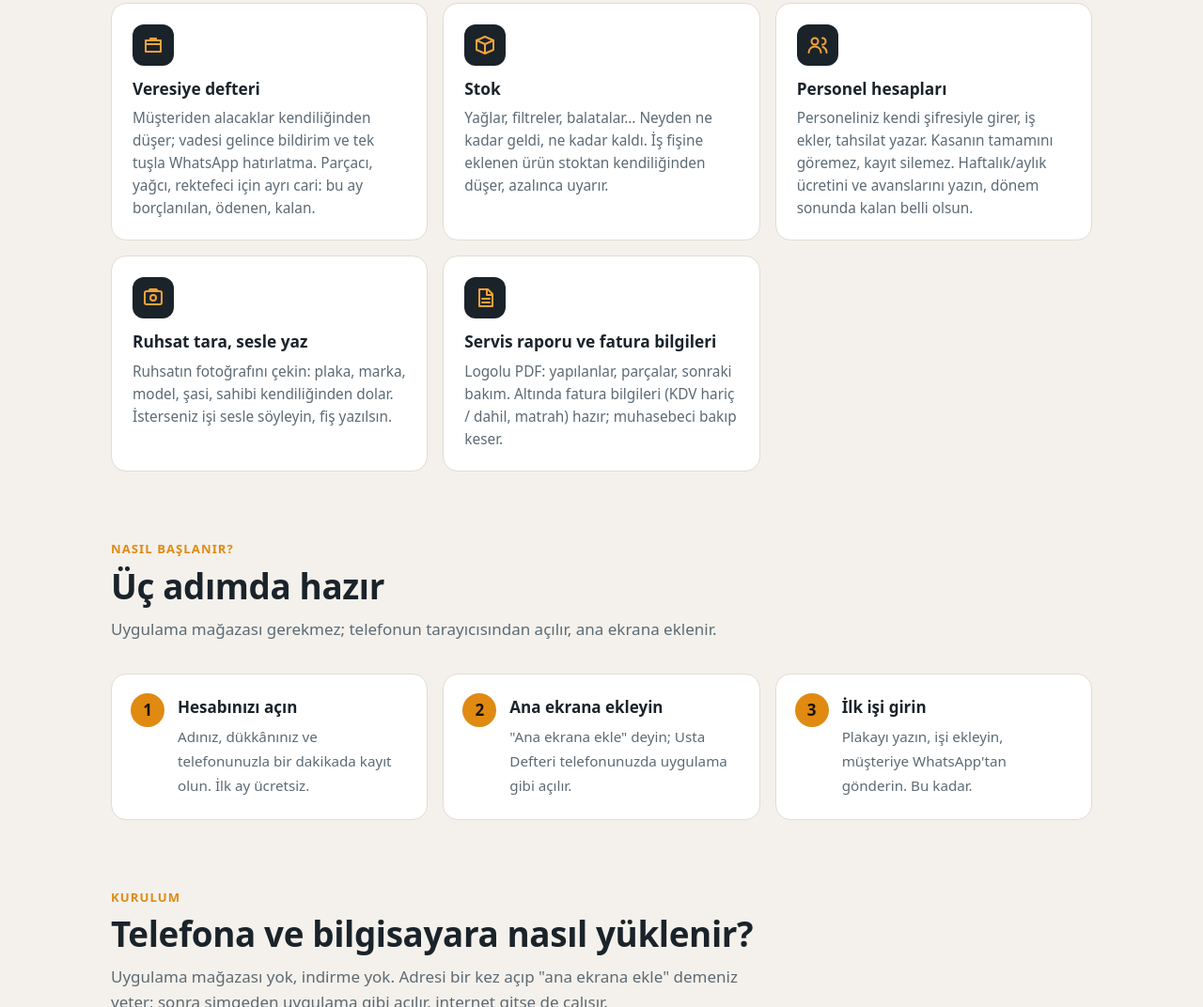
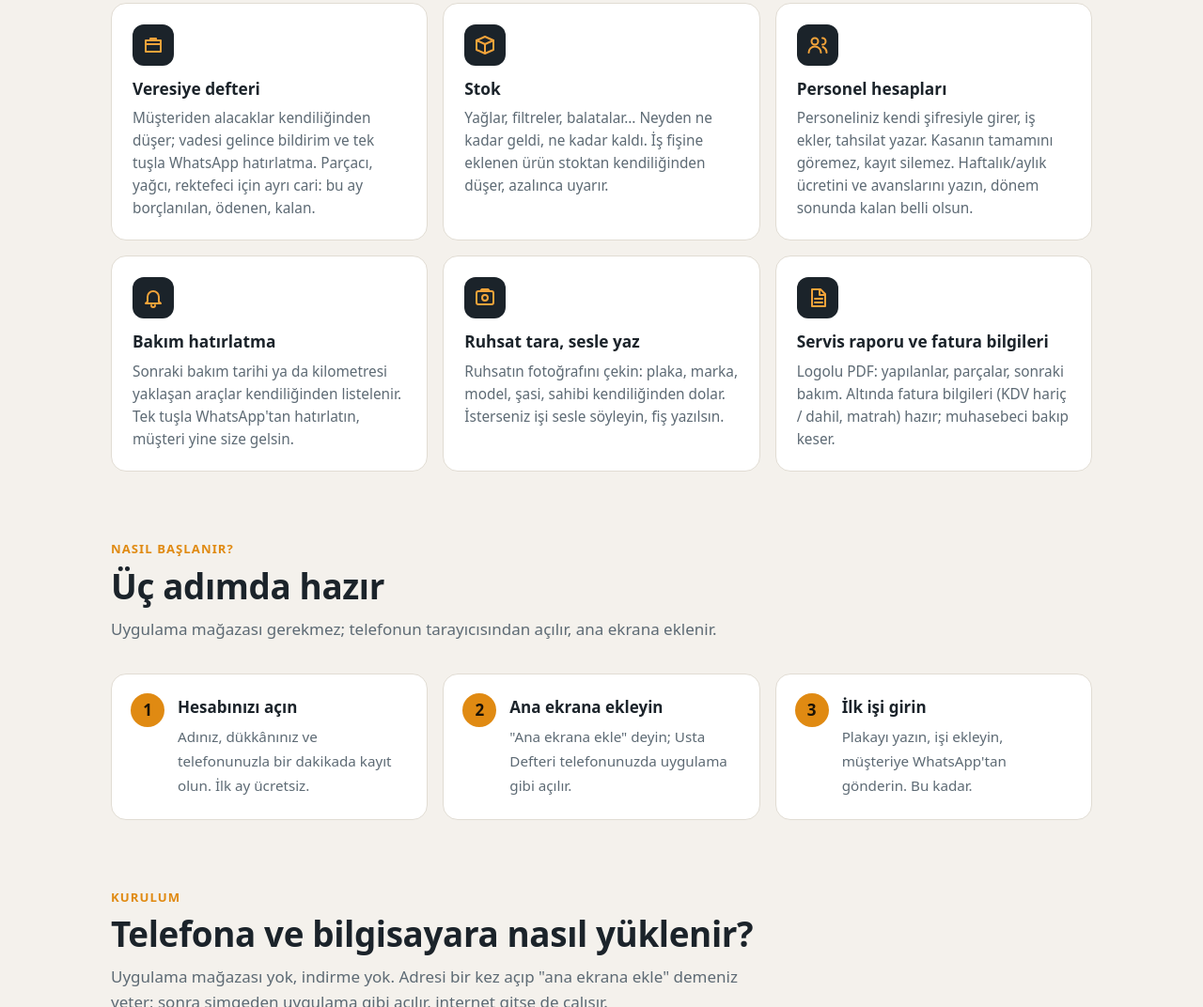
Before and after one commit to ismetcnyldz/usta-defteri, a plain HTML site: page index.html in a window 1280 px wide. Shown: the part 3273-4345 px from the top of the page at 94% size. Drawn offline with Linux system fonts and the light colour scheme; no server answers.

Commit message:
Özellikler: Bakım hatırlatma kartı eklendi

```diff
--- a/index.html
+++ b/index.html
@@ -362,6 +362,7 @@ footer a{color:#e7ecef}
       <div class="f"><div class="ic"><svg viewBox="0 0 24 24"><path d="M4 7h16v12H4z"/><path d="M4 11h16M9 7V5h6v2"/></svg></div><h3>Veresiye defteri</h3><p>Müşteriden alacaklar kendiliğinden düşer; vadesi gelince bildirim ve tek tuşla WhatsApp hatırlatma. Parçacı, yağcı, rektefeci için ayrı cari: bu ay borçlanılan, ödenen, kalan.</p></div>
       <div class="f"><div class="ic"><svg viewBox="0 0 24 24"><path d="M3 7l9-4 9 4-9 4-9-4z"/><path d="M3 7v10l9 4 9-4V7M12 11v10"/></svg></div><h3>Stok</h3><p>Yağlar, filtreler, balatalar… Neyden ne kadar geldi, ne kadar kaldı. İş fişine eklenen ürün stoktan kendiliğinden düşer, azalınca uyarır.</p></div>
       <div class="f"><div class="ic"><svg viewBox="0 0 24 24"><circle cx="9" cy="8" r="3.5"/><path d="M2.5 20a6.5 6.5 0 0 1 13 0M17 4.5a3.5 3.5 0 0 1 0 7M21.5 20a6.5 6.5 0 0 0-4-6"/></svg></div><h3>Personel hesapları</h3><p>Personeliniz kendi şifresiyle girer, iş ekler, tahsilat yazar. Kasanın tamamını göremez, kayıt silemez. Haftalık/aylık ücretini ve avanslarını yazın, dönem sonunda kalan belli olsun.</p></div>
+      <div class="f"><div class="ic"><svg viewBox="0 0 24 24"><path d="M6 16V11a6 6 0 0 1 12 0v5l2 2H4z"/><path d="M10 20a2 2 0 0 0 4 0"/></svg></div><h3>Bakım hatırlatma</h3><p>Sonraki bakım tarihi ya da kilometresi yaklaşan araçlar kendiliğinden listelenir. Tek tuşla WhatsApp'tan hatırlatın, müşteri yine size gelsin.</p></div>
       <div class="f"><div class="ic"><svg viewBox="0 0 24 24"><rect x="3" y="5" width="18" height="14" rx="2"/><circle cx="12" cy="12" r="3"/><path d="M7 5l1.5-2h7L17 5"/></svg></div><h3>Ruhsat tara, sesle yaz</h3><p>Ruhsatın fotoğrafını çekin: plaka, marka, model, şasi, sahibi kendiliğinden dolar. İsterseniz işi sesle söyleyin, fiş yazılsın.</p></div>
       <div class="f"><div class="ic"><svg viewBox="0 0 24 24"><path d="M6 3h9l5 5v13H6z"/><path d="M14 3v6h6M9 13h8M9 17h8"/></svg></div><h3>Servis raporu ve fatura bilgileri</h3><p>Logolu PDF: yapılanlar, parçalar, sonraki bakım. Altında fatura bilgileri (KDV hariç / dahil, matrah) hazır; muhasebeci bakıp keser.</p></div>
     </div>
```
